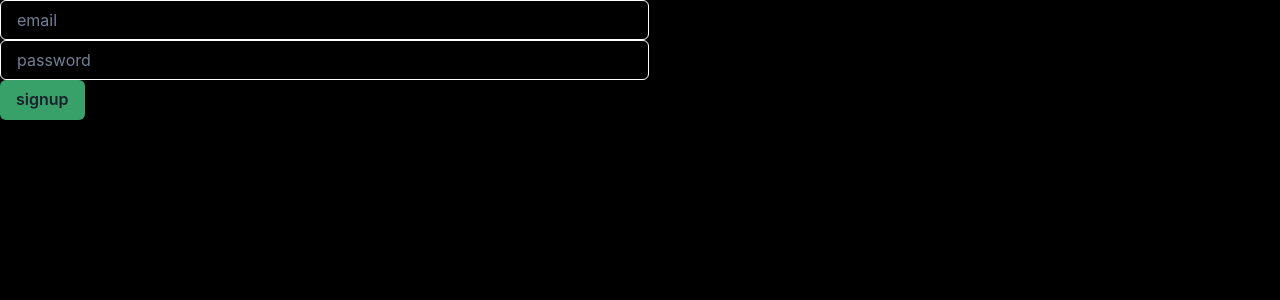
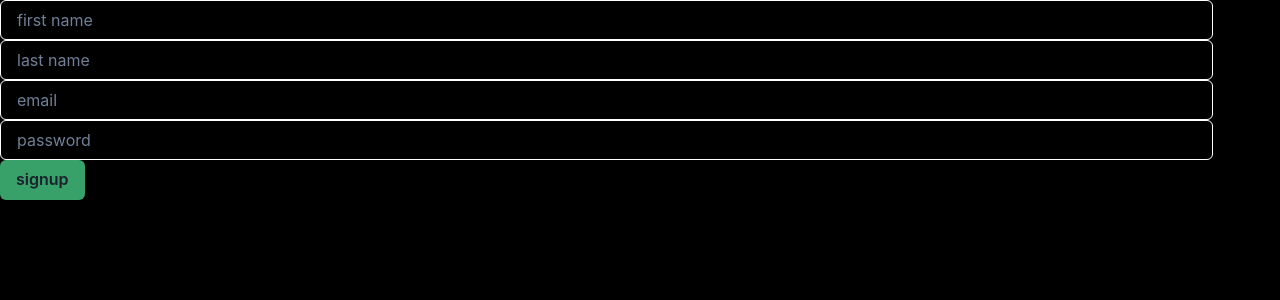
Before and after one commit to pawanbenjamin/next-music-player, a Next.js app: page /signup in a window 1280 px wide. Shown: the top 300 px of the page. Built offline with nearby package versions, Linux system fonts and the light colour scheme.

Commit message:
auth works

```diff
--- a/components/AuthForm.tsx
+++ b/components/AuthForm.tsx
@@ -1,18 +1,46 @@
 import { Box, Flex, Input, Button } from "@chakra-ui/react";
+import { useRouter } from "next/router";
 import React, { useState } from "react";
+import { auth } from "../lib/mutations";
 
 type Props = {
   mode: "signin" | "signup";
 };
 
+type Body = {
+  email: string;
+  password: string;
+  firstName?: string;
+  lastName?: string;
+};
+
 export default function AuthForm({ mode }: Props) {
+  const router = useRouter();
+
   const [email, setEmail] = useState("");
   const [password, setPassword] = useState("");
+  const [firstName, setFirstName] = useState("");
+  const [lastName, setLastName] = useState("");
   const [isLoading, setIsLoading] = useState(false);
 
   async function handleSubmit(e: React.FormEvent<HTMLFormElement>) {
     e.preventDefault();
+
+    setIsLoading(true);
+
     console.log(email, password);
+    const body: Body = {
+      email,
+      password,
+    };
+    if (mode === "signup") {
+      body.firstName = firstName;
+      body.lastName = lastName;
+    }
+    const user = await auth(mode, body);
+    console.log({ user });
+    setIsLoading(false);
+    // router.push("/");
   }
 
   return (
@@ -21,6 +49,20 @@ export default function AuthForm({ mode }: Props) {
       <Flex>
         <Box>
           <form onSubmit={handleSubmit}>
+            {mode === "signup" && (
+              <>
+                <Input
+                  placeholder="first name"
+                  type="firstName"
+                  onChange={(e) => setFirstName(e.target.value)}
+                />
+                <Input
+                  placeholder="last name"
+                  type="lastName"
+                  onChange={(e) => setLastName(e.target.value)}
+                />
+              </>
+            )}
             <Input
               placeholder="email"
               type="email"
@@ -31,6 +73,7 @@ export default function AuthForm({ mode }: Props) {
               type="password"
               onChange={(e) => setPassword(e.target.value)}
             />
+
             <Button
               type="submit"
               bg="green.500"
--- /dev/null
+++ b/lib/fetcher.ts
@@ -0,0 +1,22 @@
+type body = {
+  email: string;
+  password: string;
+  firstName?: string;
+  lastName?: string;
+};
+
+export default async function fetcher(url: string, data: body | undefined) {
+  const res = await fetch(`${window.location.origin}/api${url}`, {
+    method: data ? "POST" : "GET",
+    credentials: "include",
+    headers: {
+      "Content-Type": "application/json",
+    },
+    body: JSON.stringify(data),
+  });
+  console.log("RESSS   ", res);
+  if (res.status > 399 && res.status < 200) {
+    throw new Error();
+  }
+  return res.json();
+}
--- /dev/null
+++ b/lib/mutations.ts
@@ -0,0 +1,13 @@
+import fetcher from "./fetcher";
+
+type body = {
+  email: string;
+  password: string;
+  firstName?: string;
+  lastName?: string;
+};
+
+export const auth = async (mode: "signup" | "signin", body: body) => {
+  console.log("BODYYY  ", body);
+  return await fetcher(`/${mode}`, body);
+};
--- /dev/null
+++ b/lib/prisma.ts
@@ -0,0 +1,3 @@
+import { PrismaClient } from "@prisma/client";
+
+export default new PrismaClient();
--- a/pages/api/signup.ts
+++ b/pages/api/signup.ts
@@ -1,13 +1,39 @@
 // Next.js API route support: https://nextjs.org/docs/api-routes/introduction
 import type { NextApiRequest, NextApiResponse } from "next";
+import prisma from "../../lib/prisma";
 
 type Data = {
-  name: string;
+  email?: String;
+  password?: String;
+  error?: String;
+  firstName?: String;
+  lastName?: String;
 };
 
 export default async function handler(
   req: NextApiRequest,
   res: NextApiResponse<Data>
 ) {
-  res.status(200).json({ name: "John Doe" });
+  const { email, password, firstName, lastName } = req.body;
+
+  let user;
+
+  try {
+    user = await prisma.user.create({
+      data: {
+        email,
+        password,
+        firstName,
+        lastName,
+      },
+    });
+    console.log({ user });
+  } catch (error) {
+    console.log(error);
+    res.status(401);
+    res.send({ error: "User already exists" });
+    return;
+  }
+
+  res.status(200).json(user);
 }
```
Also changed, not shown: lib/prisma.tsx (deleted).
